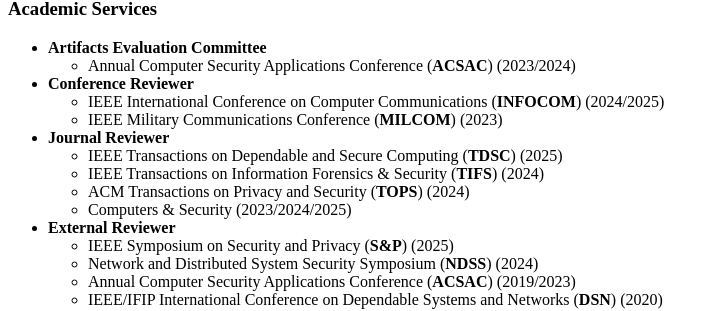
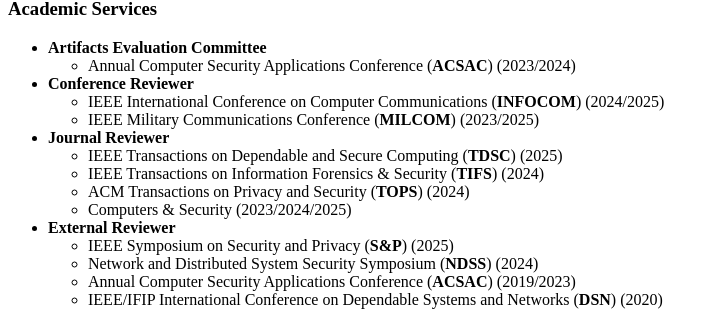
Before and after one commit to YunlongXing/yunlongxing.github.io, a Jekyll site: the page built from _pages/includes/others.md, in a window 1280 px wide. Shown: the part 388-699 px from the top of the page, without its empty margins (0-719 px from the left). Built offline with Jekyll 4.4.1, drawn with Linux system fonts in a browser that asks for light colours; our own code applies the rules of GitHub Pages for plain Markdown files.

Commit message:
Update others.md

```diff
--- a/_pages/includes/others.md
+++ b/_pages/includes/others.md
@@ -4,7 +4,7 @@
   - Annual Computer Security Applications Conference (**ACSAC**) (2023/2024)
 - **Conference Reviewer**
   - IEEE International Conference on Computer Communications (**INFOCOM**) (2024/2025)
-  - IEEE Military Communications Conference (**MILCOM**) (2023)
+  - IEEE Military Communications Conference (**MILCOM**) (2023/2025)
 - **Journal Reviewer**
   - IEEE Transactions on Dependable and Secure Computing (**TDSC**) (2025)
   - IEEE Transactions on Information Forensics & Security (**TIFS**) (2024)
```
